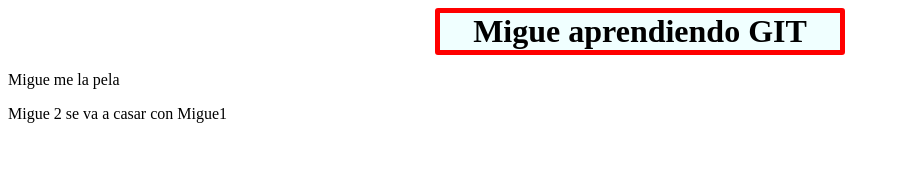
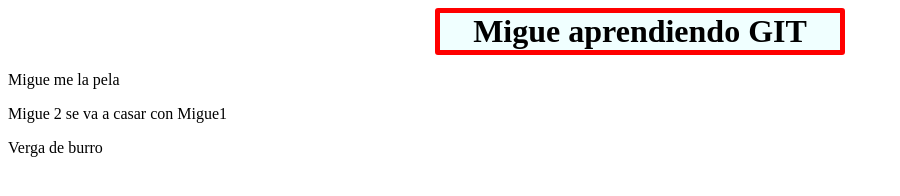
Before and after one commit to LuisPinedaMiranda/Cyberpeace_web, a plain HTML site: page index.html in a window 1280 px wide. Shown: the whole page, without its empty margins (0-900 px from the left). Drawn offline with Linux system fonts and the light colour scheme.

Commit message:
Agrege etiqueta verga de burro

```diff
--- a/index.html
+++ b/index.html
@@ -11,6 +11,7 @@
     <h1 class="title">Migue aprendiendo GIT</h1>
     <p>Migue me la pela</p>
     <p>Migue 2 se va a casar con Migue1</p>
+    <p>Verga de burro</p>
 
 </body>
 </html>
```
